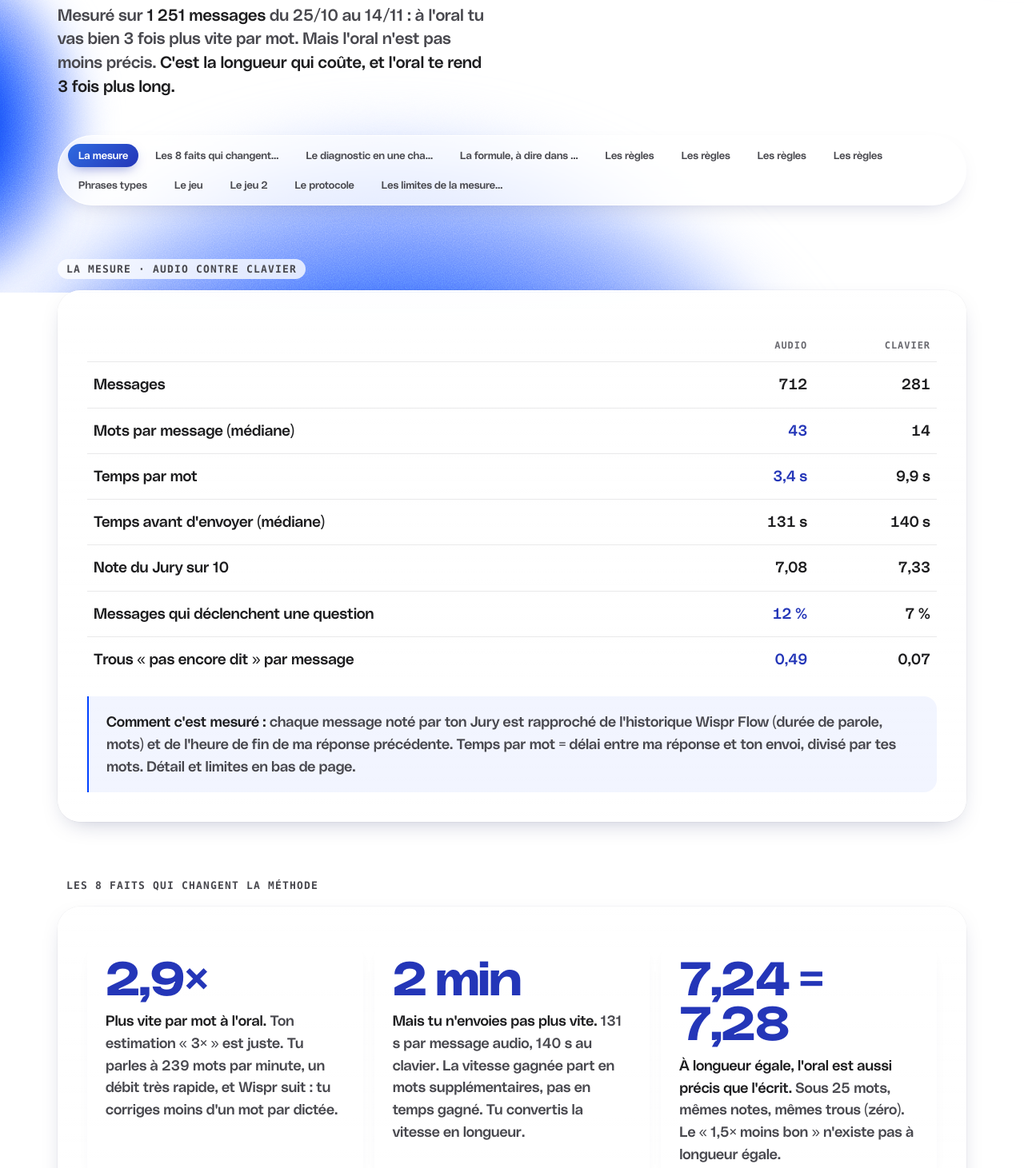
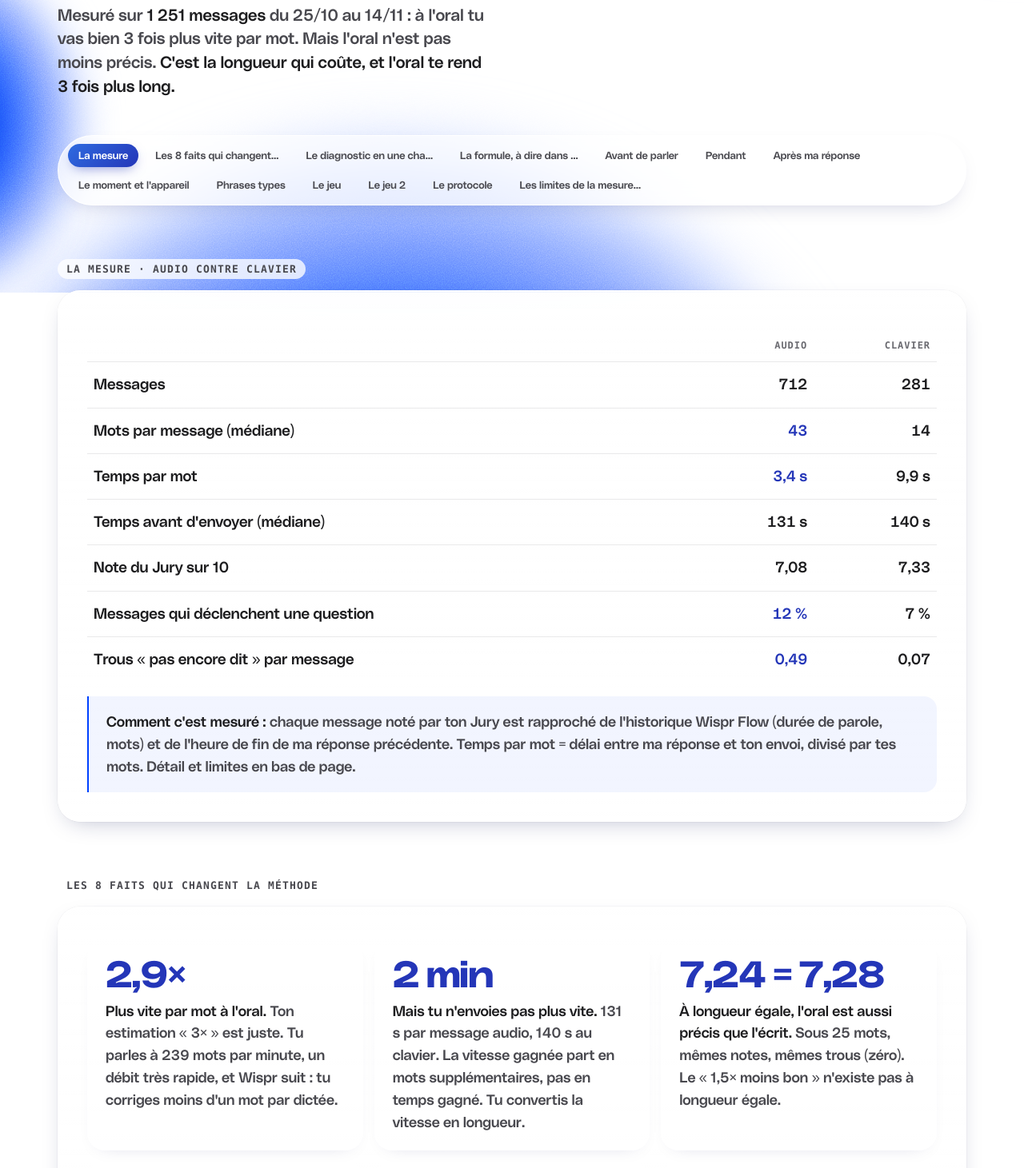
Before and after one commit to damienrsl/guide-dictee-claude, a plain HTML site: page index.html in a window 1280 px wide. Shown: the part 434-1895 px from the top of the page at 80% size. Drawn offline with Linux system fonts and the light colour scheme.

Commit message:
Chapitres sans doublon, gros chiffres sur une ligne
Co-Authored-By: Claude Fable 5.1 <noreply@anthropic.com>

```diff
--- a/index.html
+++ b/index.html
@@ -83,7 +83,7 @@ body.aura .pied{font-size:14px!important}
 .grille>.spec,.grille>.chiffre,.grille>.modele{border-top:0!important;padding:20px 22px!important;margin:0!important;background:rgba(255,255,255,.62);border:1px solid rgba(255,255,255,.95);border-radius:var(--r-l);box-shadow:0 8px 24px -18px rgba(12,20,98,.25);transition:transform .35s var(--ressort),box-shadow .35s}
 .grille>*:hover{transform:translateY(-2px);box-shadow:0 18px 34px -18px rgba(12,20,98,.35)}
 .grille>.chiffre{display:block}
-.grille>.chiffre .gros{display:block;font-size:clamp(40px,4.6vw,64px)!important;min-width:0!important;margin-bottom:10px;line-height:.95}
+.grille>.chiffre .gros{display:block;white-space:nowrap;font-size:clamp(34px,3.6vw,56px)!important;min-width:0!important;margin-bottom:10px;line-height:.95}
 .grille>.chiffre .barre{margin-top:14px}
 .grille>.modele{margin:0!important}
 .grille+.franc{grid-column:1/-1}
@@ -91,7 +91,7 @@ body.aura .pied{font-size:14px!important}
 body.aura .puce{font-size:1rem!important;padding:12px 18px!important;border-radius:16px!important;line-height:1.35}
 body.aura .suite{font-size:15px!important;padding:11px 18px!important}
 body.aura .objectif{font-size:1.05rem!important;gap:10px 18px!important}
-body.aura .objectif .v{font-size:14px!important}
+body.aura .objectif .v{font-size:1.1rem!important}
 /* chaque fait = une carte, chaque jeu = large */
 @media(min-width:900px){body.aura section.large .carte{padding:40px 48px!important}}
 @media(prefers-reduced-motion:reduce){.grille>*{transition:none}}
@@ -390,8 +390,12 @@ cshow();
 <script>
 (function(){const m=document.querySelector('main');if(!m)return;const secs=[...m.querySelectorAll('section')].filter(s=>s.querySelector(':scope>.etiquette'));
 if(secs.length<3)return;const nav=document.createElement('nav');nav.className='lis-nav';
+const brut=secs.map(s=>s.querySelector(':scope>.etiquette').textContent.replace(/\s*:\s*\d+\s*\/\s*\d+.*$/,'').trim());
+const tetes=brut.map(t=>t.split('·')[0].trim());
 secs.forEach((s,i)=>{s.id=s.id||'ch'+(i+1);const a=document.createElement('a');a.href='#'+s.id;
-let t=s.querySelector(':scope>.etiquette').textContent.replace(/\s*·.*$/,'').replace(/\s*:.*$/,'').trim();a.textContent=t.length>26?t.slice(0,24)+'…':t;nav.appendChild(a)});
+const parts=brut[i].split('·').map(x=>x.trim());let t=parts[0];
+if(tetes.filter(x=>x===t).length>1&&parts[1])t=parts[1].replace(/^\d+\.\s*/,'');
+t=t.replace(/\s*:.*$/,'');t=t.charAt(0).toUpperCase()+t.slice(1);a.textContent=t.length>26?t.slice(0,24)+'…':t;nav.appendChild(a)});
 const hero=m.querySelector('header');(hero||m.firstElementChild).insertAdjacentElement('afterend',nav);
 const links=[...nav.children];const pb=document.querySelector('.lis-progres');
 function maj(){const y=window.scrollY+120;let k=0;secs.forEach((s,i)=>{if(s.offsetTop<=y)k=i});links.forEach((a,i)=>a.classList.toggle('on',i===k));
```
